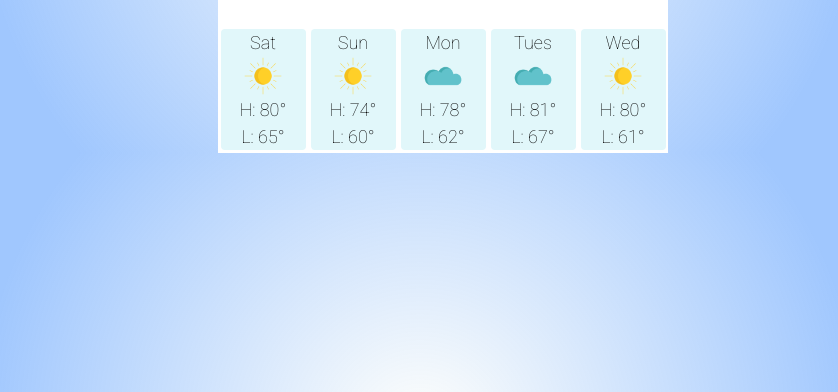
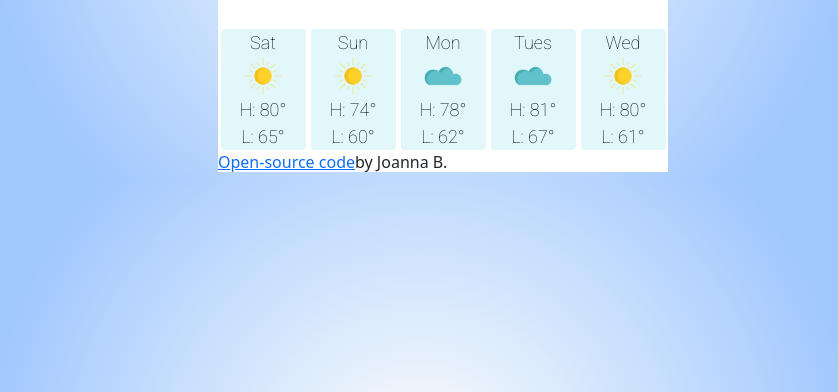
Before and after one commit to JoCodesJS/weather-project, a plain HTML site: page index.html in a window 1280 px wide. Shown: the part 408-800 px from the top of the page, without its empty margins (197-1035 px from the left). Drawn offline with nearby package versions, Linux system fonts and the light colour scheme.

Commit message:
Added GitHub source code link

```diff
--- a/index.html
+++ b/index.html
@@ -97,4 +97,7 @@
 
     <script src="src/script.js"></script>
   </body>
+  <h6>
+    <a href="https://github.com/JoCodesJS/weather-project" target="blank">Open-source code</a>by Joanna B.
+  </h6>
 </html>
```
